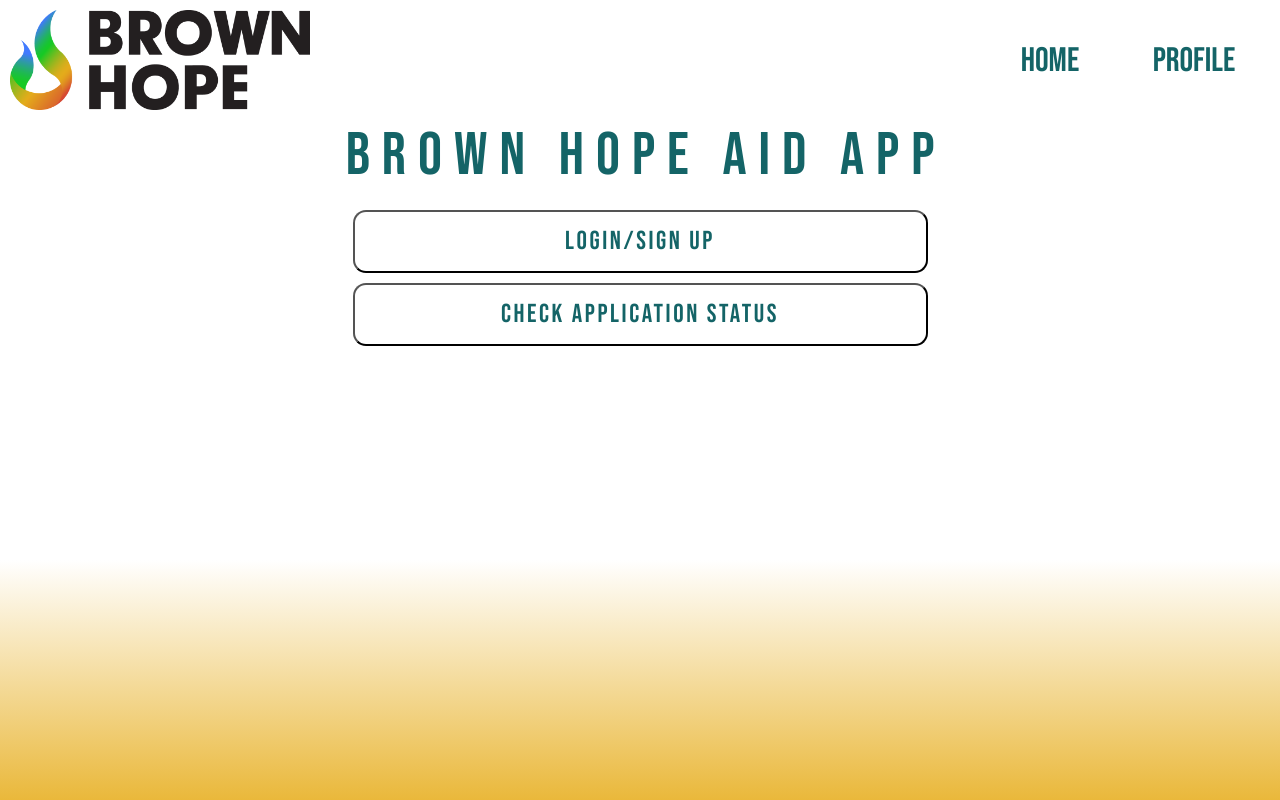
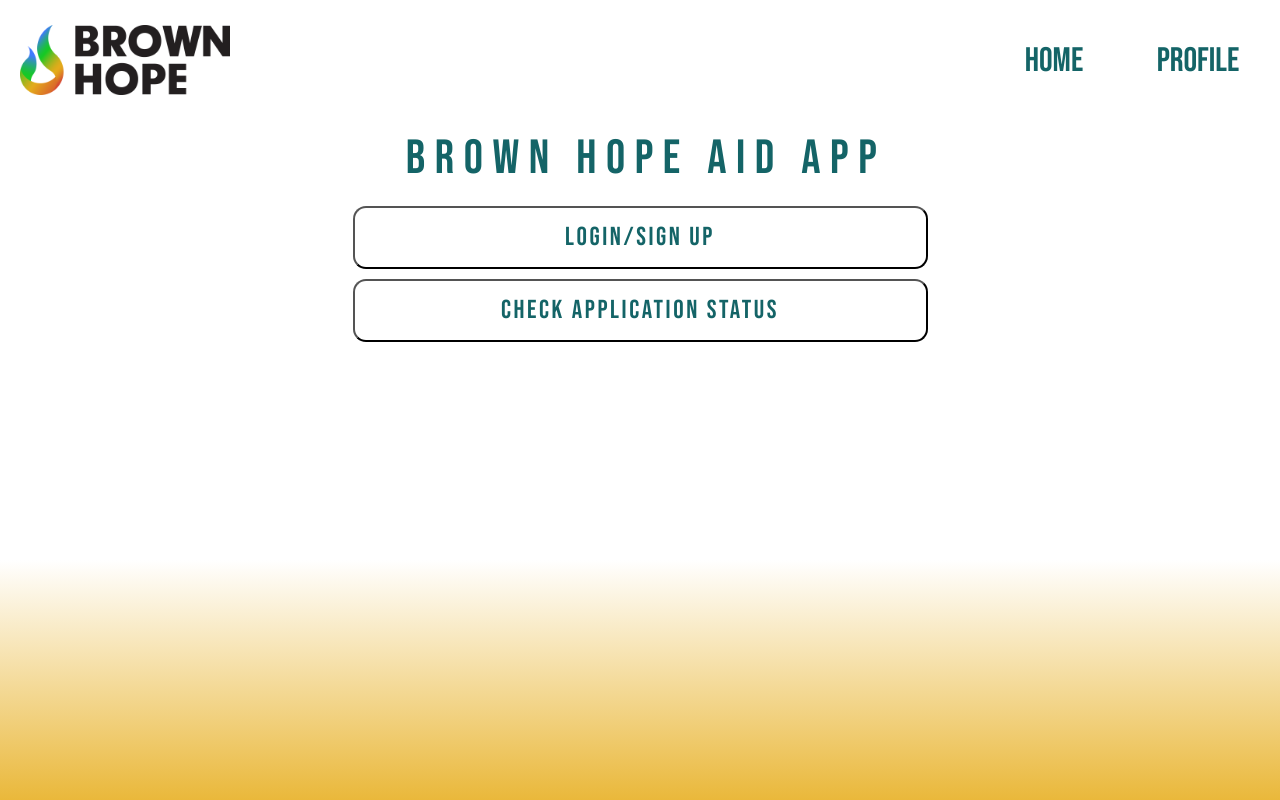
Before and after one commit to PSU-CapstoneBrownHope/BrownHopeAidApp, a React (Create React App) app in the folder frontend/: page / in a window 1280 px wide. Built offline with nearby package versions, Linux system fonts and the light colour scheme.

Commit message:
polished look and size of a few things

```diff
--- a/frontend/src/components/Nav.tsx
+++ b/frontend/src/components/Nav.tsx
@@ -2,7 +2,7 @@ import React from 'react';
 export const Nav = (): JSX.Element =>  {
   return (
       <header className="appHeader">
-      <nav>
+      <nav aria-label="nav">
         <figure>
           <img src="./bh_full-color_stacked_black.png" className="navlogo" alt="Brown Hope Logo" />
         </figure>
--- a/frontend/src/styles/App.css
+++ b/frontend/src/styles/App.css
@@ -52,7 +52,7 @@ li{
   width: calc(10vw + 2vmin);
   min-width: fit-content;
   align-items: center;
-  padding-right: calc(20px + 1vmin);
+  padding-right:20px
 }
 
 a{
@@ -73,18 +73,18 @@ figure{
   justify-self: baseline;
   width: 100%;
   margin: 0%;
-  margin-left: 10px
+  padding-left: 20px
 }
 
 .navlogo{
-  height: calc(20px + 10vmin);
+  height: calc(30px + 5vmin);
 }
 
 h1{
-  margin-top: 10px;
+  margin-top: 20px;
   text-align:center;
   font-weight: 200;
-  font-size: calc(44px + 2vmin);
+  font-size: calc(40px + 1vmin);
   letter-spacing: 0.2em;
   font-family: bebas-neue;
   color: #146467;
```
